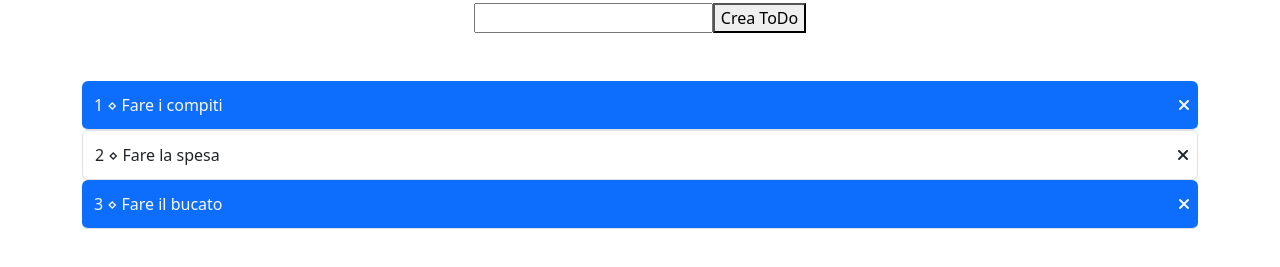
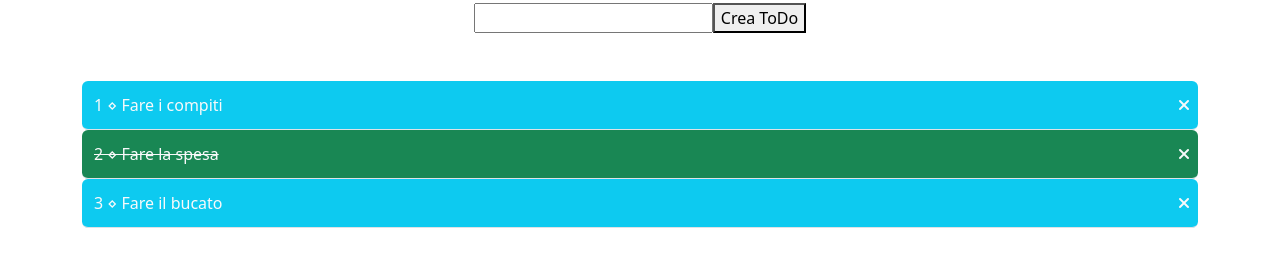
Before and after one commit to Luis-Mocha/vue-todolist, a plain HTML site: page index.html in a window 1280 px wide. Shown: the part 69-336 px from the top of the page. Drawn offline with nearby package versions, Linux system fonts and the light colour scheme.

Commit message:
testo barrato se done: true

```diff
--- a/index.html
+++ b/index.html
@@ -23,6 +23,7 @@
         <div class="container py-3">
             <h1 class="text-center">Boolean ToDo List</h1>
 
+            <!-- sezione input -->
             <div class="text-center">
                 <input type="text" v-model="testoInput" @KeyUp.enter="creaTodo">
                 <button @click="creaTodo">Crea ToDo</button>
@@ -31,12 +32,14 @@
                 </p>
             </div>
 
+            <!-- sezione tasks -->
             <div class="my-5">
-                <div v-for="(elem, index) in todos" :key="index" class="rounded p-2 border-bottom d-flex justify-content-between align-items-center" :class=" (index % 2 == 0) ? 'bg-primary text-light' : 'bg-white border'">
-                    <p class="m-1">{{index + 1}} ⋄ {{elem.text}}</p>
+                <div v-for="(elem, index) in todos" :key="index" class="rounded text-light p-2 border-bottom d-flex justify-content-between align-items-center"  :class=" (elem.done ===  true ) ? 'bg-success' : 'bg-info'  ">
+                    <p class="m-1" :class=" (elem.done ===  true ) ? 'text-decoration-line-through' : '' ">{{index + 1}} ⋄ {{elem.text}}</p>
                     <i role="button" class="fa-solid fa-xmark" @click="cancelTask(index)"></i>
                 </div>
 
+                <!-- alternativa task finite -->
                 <div v-if="todos.length == 0" class="rounded p-2 border-bottom d-flex justify-content-between align-items-center" :class=" (index % 2 == 0) ? 'bg-primary' : 'bg-white'">
                     <p class="m-1">Non hai niente da fare 😘</p>
                 </div>
```
Also changed, not shown: 1 other file.
